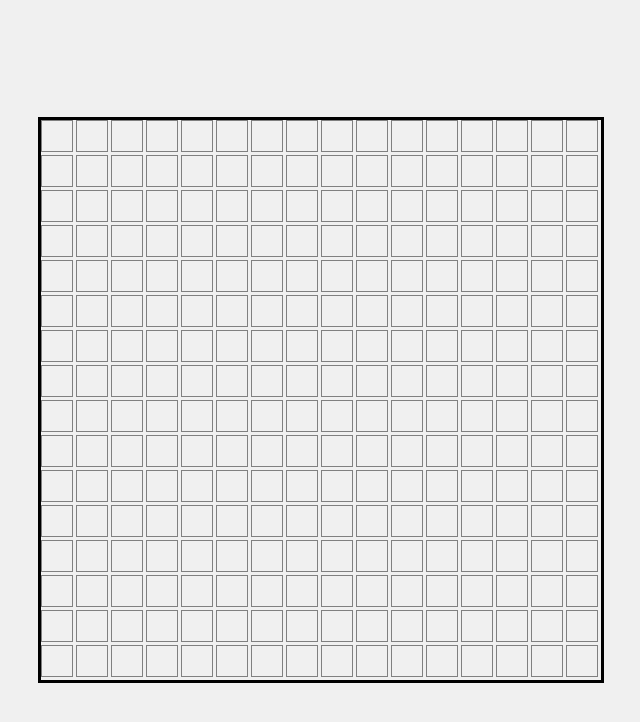
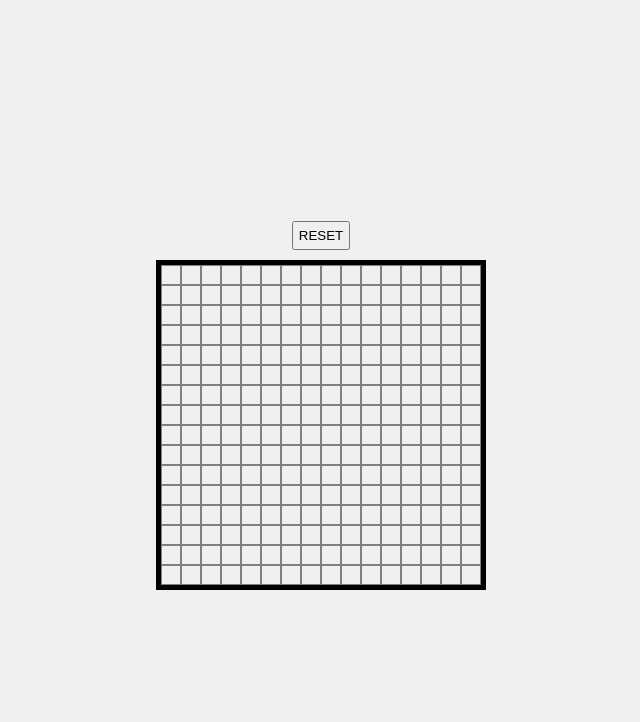
Before and after one commit to bsamy1/etch-a-sketch, a plain HTML site: page index.html in a window 1280 px wide. Shown: the whole page, without its empty margins (319-959 px from the left). Drawn offline with Linux system fonts and the light colour scheme.

Commit message:
Add RESET button

```diff
--- a/index.html
+++ b/index.html
@@ -8,6 +8,7 @@
 </head>
 <body>
     <div class="root-container">
+        <button class="reset-button">RESET</button>
         <div id="container">
         </div>
     </div>
--- a/style.css
+++ b/style.css
@@ -4,38 +4,33 @@ body , html{
     height: 100%;
 }
 
-
 .root-container {
     display: flex;
     justify-content: center;
+    flex-direction: column;
     align-items: center;
     min-height: 100vh;
     background-color: #f0f0f0;
 }
 
-.grid-container {
-    padding: 20px;
-    background-color: white;
-    border-radius: 8px;
-    box-shadow: 0 4px 6px rgba(0,0,0,0.1);
+.reset-button {
+  margin: 10px;
+  padding: 5px;
 }
 
-/*
-Source - https://stackoverflow.com/a/74246643
-Posted by Alber_Quintana, modified by community. See post 'Timeline' for change history
-Retrieved 2026-07-28, License - CC BY-SA 4.0
-*/
-
 #container {
-  display: grid;
-  grid-template-columns: auto auto auto auto auto auto auto auto auto auto auto auto auto auto auto auto;
-  width: 560px;
-  height: 560px;
-  border: 3px solid black;
+  display: flex;
+  flex-wrap: wrap;
+  /* justify-content: center; */
+  /* align-items: center; */
+  /* flex: 1 1 1; */
+  width: 320px;
+  height: 320px;
+  border: 5px solid black;
 }
 
 #container>div {
-  width: 30px;
-  height: 30px;
+  width: 18px;
+  height: 18px;
   border: 1px solid gray;
 }
```
